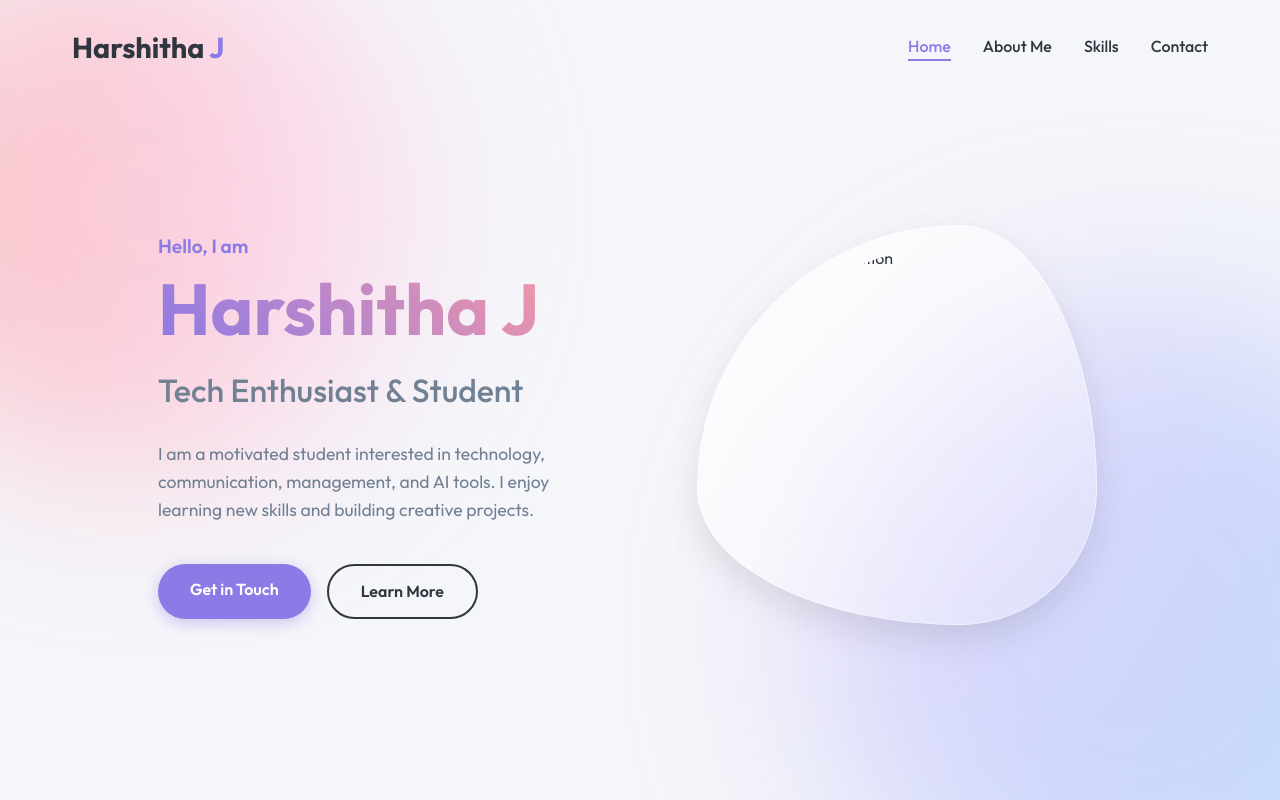
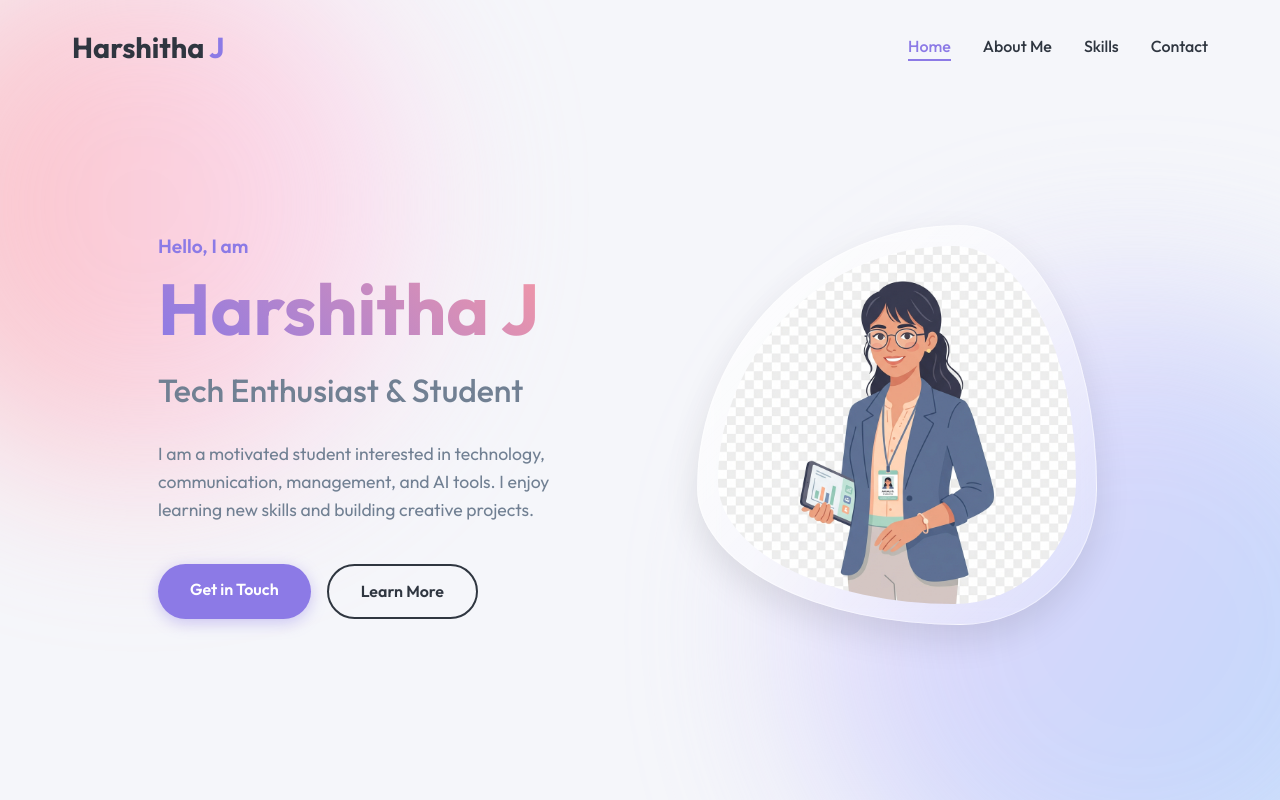
Before and after one commit to Harshitha-2121/personal-website, a plain HTML site: page index.html in a window 1280 px wide. Shown: the top 800 px of the page. Drawn offline with Linux system fonts and the light colour scheme.

Commit message:
Update index.html

```diff
--- a/index.html
+++ b/index.html
@@ -43,7 +43,7 @@
                 </div>
                 <div class="home-image fade-in-right">
                     <div class="image-wrapper">
-                        <img src="assets/profile.png" alt="Harshitha J Illustration">
+                        <img src="profile.png" alt="Harshitha J Illustration">
                     </div>
                 </div>
             </div>
```
